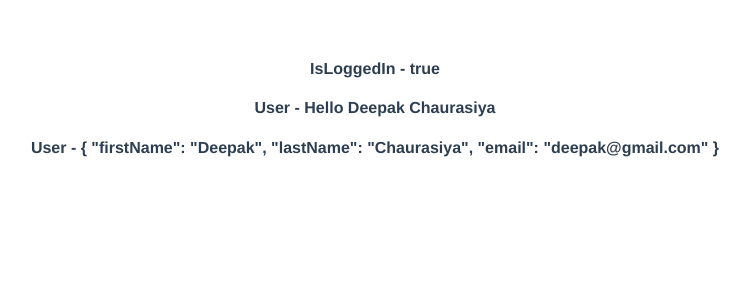
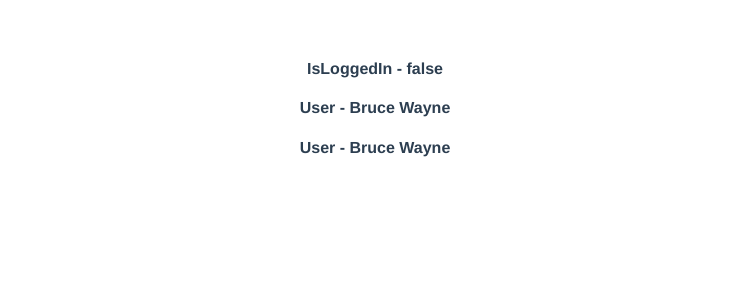
Before and after one commit to deepak252/vuejs-tutorial, a Vue app: page / in a window 1280 px wide. Shown: the top 300 px of the page, without its empty margins (265-1014 px from the left). Built offline with nearby package versions, Linux system fonts and the light colour scheme.

Commit message:
Reactivity and toRefs()

```diff
--- a/src/components/Data.vue
+++ b/src/components/Data.vue
@@ -1,12 +1,16 @@
 <template>
-    <!-- <h4> Options - {{o_firstName}} </h4> -->
-    <h4> IsLoggedIn - {{isLoggedIn}} </h4>
-    <h4> User - {{greet}} </h4>
-    <h4> User - {{userInfoState}} </h4>
+    <div>
+        <!-- <h4> IsLoggedIn - {{isLoggedIn}} </h4>
+        <h4> User - {{greet}} </h4>
+        <h4> User - {{userInfoState}} </h4> -->
+        <h4> IsLoggedIn - {{isLoggedIn}} </h4>
+        <h4>User - {{state.firstName}} {{state.lastName}}</h4>
+        <h4>User - {{firstName}} {{lastName}}</h4>
+    </div>
 </template>
 
 <script>
-import { reactive, ref } from 'vue'
+import { reactive, ref, toRefs } from 'vue'
 
 export default {
     name: 'Data',
@@ -17,17 +21,40 @@ export default {
     },
     setup(){
         const isLoggedIn = ref(true);
-        const userInfoState = reactive({
+        const state = reactive({
             firstName: 'Deepak',
-            lastName: 'Chaurasiya',
-            email: 'deepak@gmail.com'
+            lastName: 'Chaurasiya'
         });
-        const greet = `Hello ${userInfoState.firstName} ${userInfoState.lastName}`;
+        setTimeout(()=>{
+            isLoggedIn.value = false;
+            state.firstName = 'Bruce';
+            state.lastName = 'Wayne';
+            console.log(state);
+        },2000)
+
+        // return {
+        //     isLoggedIn,
+        //     firstName: state.firstName, // Bug
+        //     lastName: state.lastName, // // Bug
+        // }
+
         return {
             isLoggedIn,
-            userInfoState,
-            greet
+            state,
+            ...toRefs(state)
         }
+
+        // const greet = `Hello ${userInfoState.firstName} ${userInfoState.lastName}`;
+        // setTimeout(()=>{
+        //     isLoggedIn.value = false;
+        //     userInfoState.firstName = "Bruce"
+        // },2000)
+
+        // return {
+        //     isLoggedIn,
+        //     userInfoState,
+        //     greet
+        // }
     },
 }
 </script>
```
